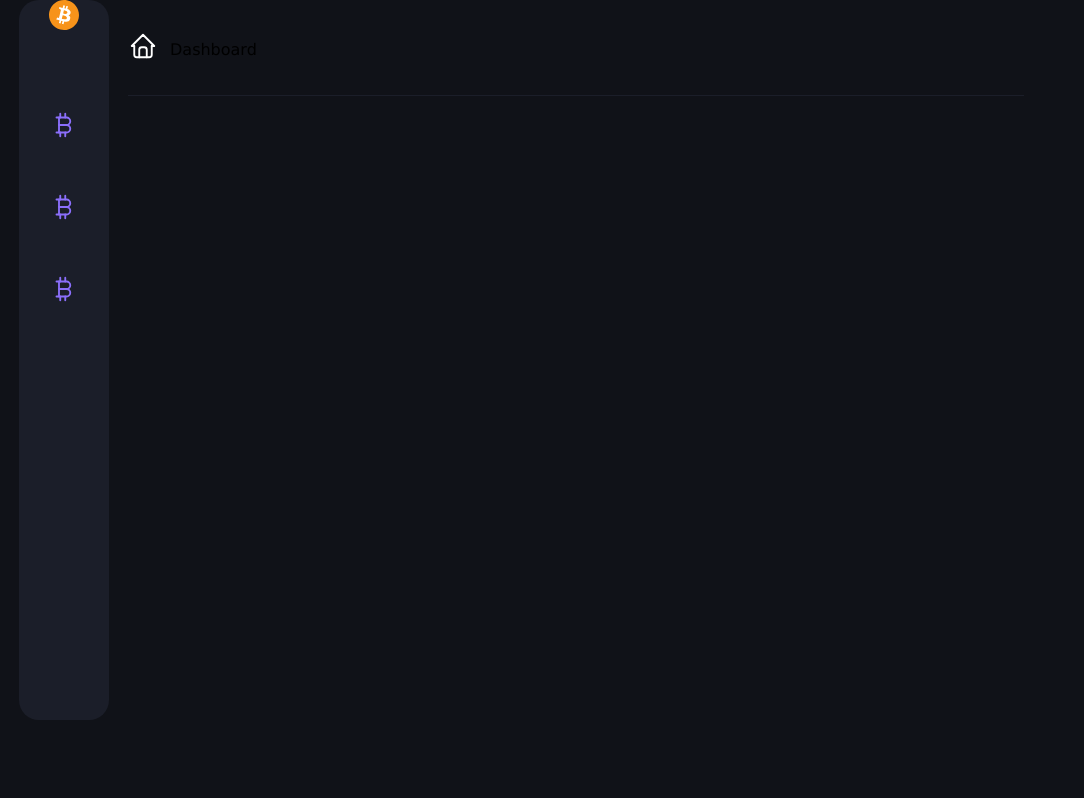
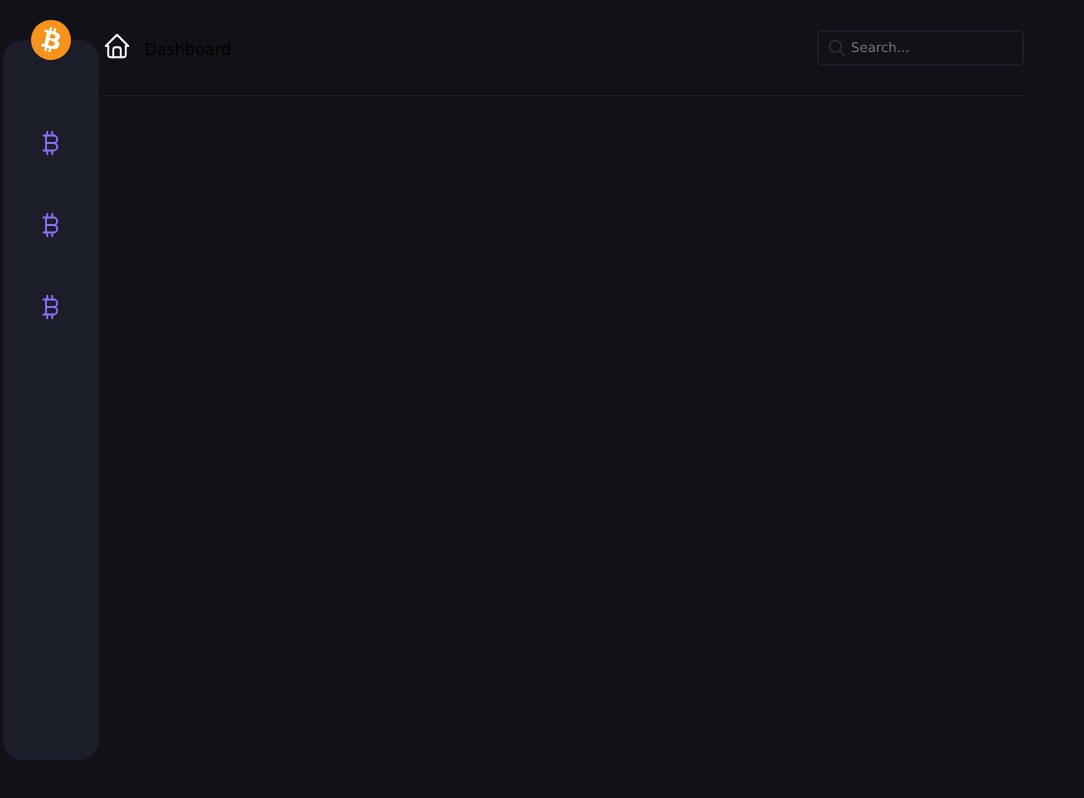
Before and after one commit to RytisKac/crypto-tracker, a Next.js app: page / in a window 1280 px wide. Shown: the whole page, without its empty margins (0-1084 px from the left). Built offline with nearby package versions, Linux system fonts and the light colour scheme.

Commit message:
more layout stuff

```diff
--- a/src/components/Header/Header.module.scss
+++ b/src/components/Header/Header.module.scss
@@ -7,6 +7,7 @@
 
 	display: flex;
 	align-items: center;
+	justify-content: space-between;
 }
 
 .pageName {
--- a/src/components/Header/Header.tsx
+++ b/src/components/Header/Header.tsx
@@ -1,6 +1,7 @@
 import Image from 'next/image';
 import React from 'react';
 import Home from '../../assets/images/home.svg';
+import SearchInput from '../SearchInput/SearchInput';
 import styles from './Header.module.scss';
 
 type Props = {};
@@ -12,6 +13,9 @@ const Header = (props: Props) => {
 				<Image src={Home} alt="Home" width={30} height={30} />
 				<span>Dashboard</span>
 			</div>
+			<div>
+				<SearchInput />
+			</div>
 		</div>
 	);
 };
--- a/src/components/Layout/Layout.module.scss
+++ b/src/components/Layout/Layout.module.scss
@@ -1,4 +1,4 @@
 .container {
 	display: grid;
-	grid-template-columns: 10% 70% 20%;
+	grid-template-columns: 8% 72% 20%;
 }
--- a/src/components/SearchInput/SearchInput.module.scss
+++ b/src/components/SearchInput/SearchInput.module.scss
@@ -0,0 +1,23 @@
+@import '../../styles/variables';
+
+.container {
+	position: relative;
+}
+
+.searchIcon {
+	position: absolute;
+	left: 10px;
+	top: 8px;
+}
+
+.searchInput {
+	height: 2.25rem;
+	background-color: transparent;
+	border: 2px solid $darkGray;
+	border-radius: 5px;
+	padding-left: 2rem;
+
+	&:focus {
+		outline: none;
+	}
+}
--- a/src/components/SearchInput/SearchInput.tsx
+++ b/src/components/SearchInput/SearchInput.tsx
@@ -1,10 +1,27 @@
+import Image from 'next/image';
 import React from 'react';
+import Search from '../../assets/images/search.svg';
 import styles from './SearchInput.module.scss';
 
-type Props = {};
+interface Props {}
 
 const SearchInput = (props: Props) => {
-	return <input {...props} />;
+	return (
+		<div className={styles.container}>
+			<Image
+				className={styles.searchIcon}
+				src={Search}
+				alt="Search icon"
+				width={20}
+				height={20}
+			/>
+			<input
+				{...props}
+				className={styles.searchInput}
+				placeholder="Search..."
+			/>
+		</div>
+	);
 };
 
 export default SearchInput;
--- a/src/components/SideMenu/SideMenu.module.scss
+++ b/src/components/SideMenu/SideMenu.module.scss
@@ -2,25 +2,41 @@
 
 .container {
 	width: 100%;
-	min-height: 90vh;
+	min-height: 100vh;
+	display: flex;
+	justify-content: center;
+	align-items: center;
 }
 
 .wrapper {
-	height: 100%;
-	width: 70%;
+	position: relative;
+	height: 90%;
+	width: 100%;
+	max-width: 6rem;
 	margin: 0 auto;
-	background-color: $darkGray;
-	border-radius: 20px;
-
 	display: flex;
 	flex-direction: column;
 	align-items: center;
 	gap: 5rem;
+	background-color: $darkGray;
+	border-radius: 20px;
+}
+
+.logoIcon {
+	position: absolute;
+	top: -20px;
 }
 
 .menuList {
+	width: 100%;
+	text-align: center;
+
 	li {
 		cursor: pointer;
-		margin-bottom: 3rem;
+		padding: 1.5rem;
+
+		&:first-of-type {
+			margin-top: 4rem;
+		}
 	}
 }
--- a/src/components/SideMenu/SideMenu.tsx
+++ b/src/components/SideMenu/SideMenu.tsx
@@ -8,7 +8,13 @@ const SideMenu = () => {
 	return (
 		<div className={styles.container}>
 			<div className={styles.wrapper}>
-				<Image src={Logo} alt="Logo" width={30} height={30} />
+				<Image
+					src={Logo}
+					alt="Logo"
+					width={40}
+					height={40}
+					className={styles.logoIcon}
+				/>
 				<ul className={styles.menuList}>
 					<li>
 						<Image src={Bitcoin} alt="Bitcoin" width={30} height={30} />
```
Also changed, not shown: src/assets/images/search.svg (added).
